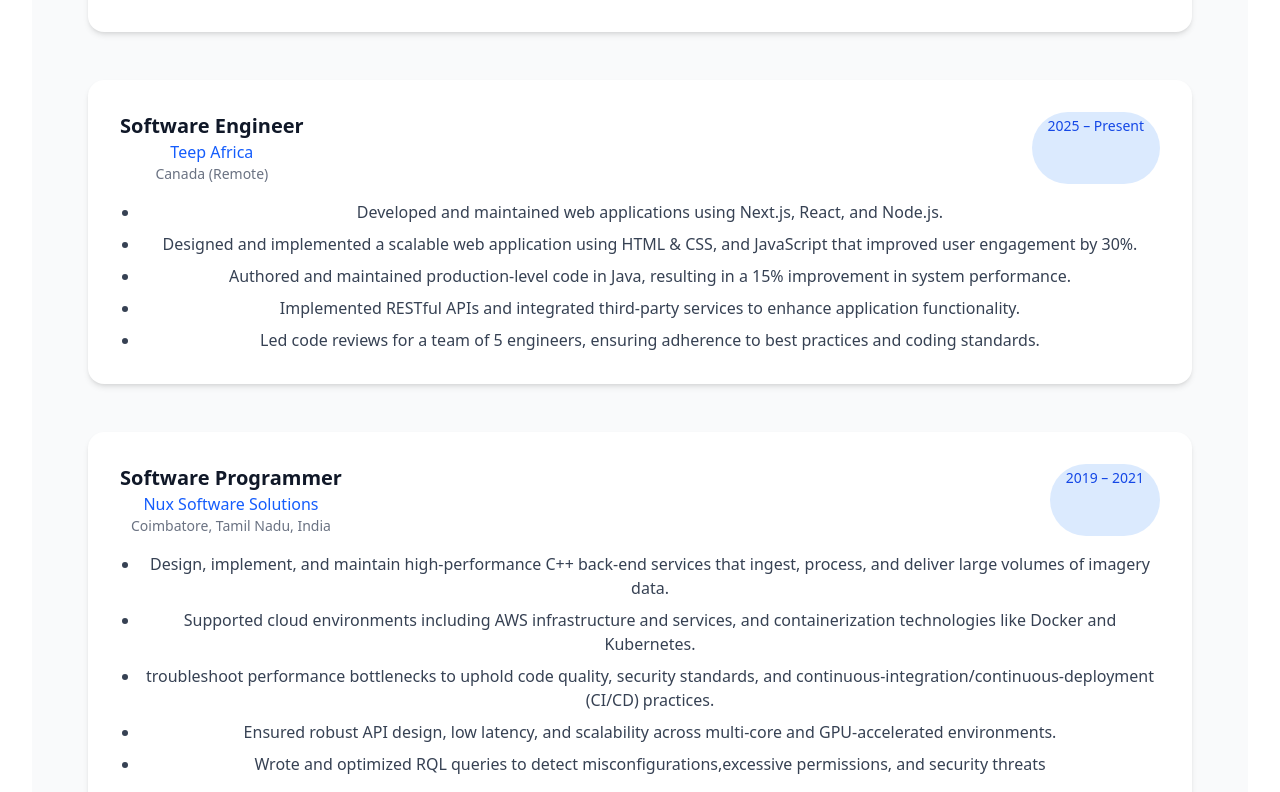
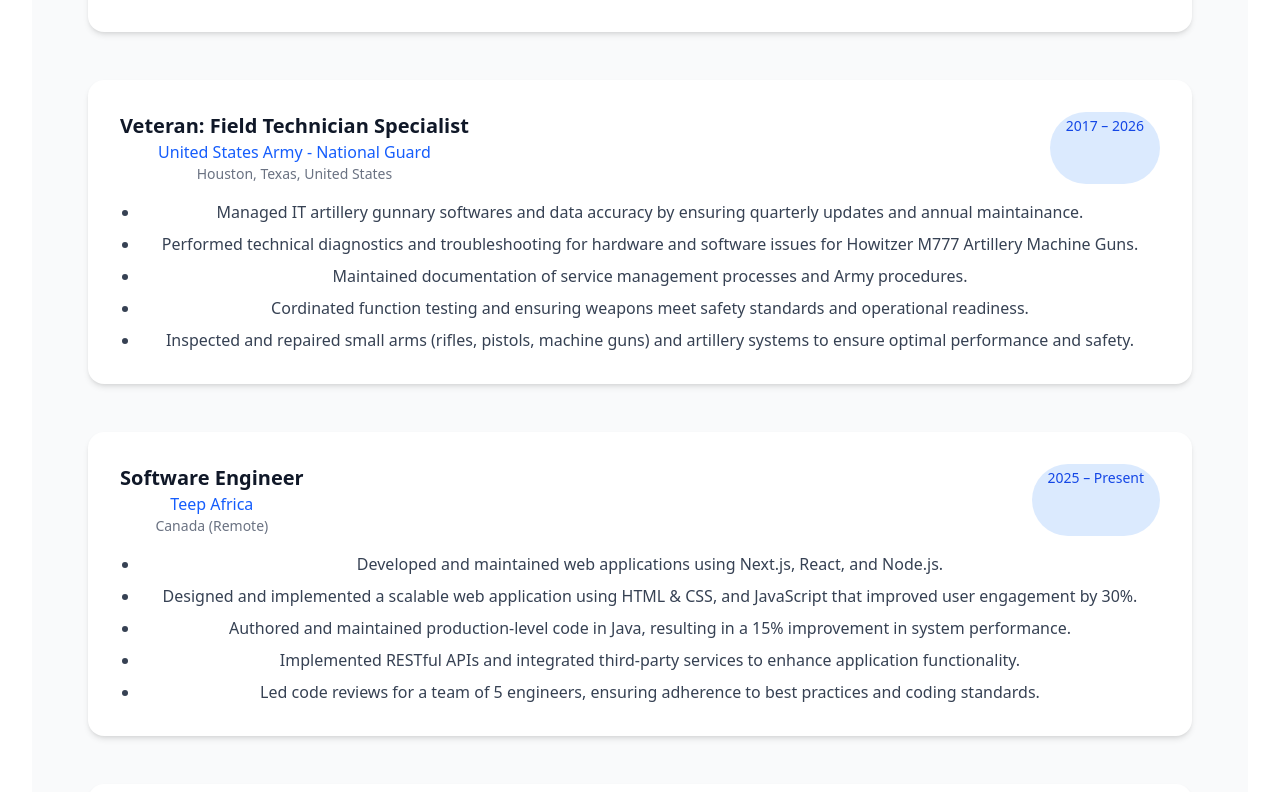
Before and after one commit to henrisonok/my-resume-profile, a React (Vite) app: page / in a window 1280 px wide. Shown: the part 1948-2740 px from the top of the page. Built offline with nearby package versions, Linux system fonts and the light colour scheme.

Commit message:
Updated Experience section

```diff
--- a/src/components/Experience.tsx
+++ b/src/components/Experience.tsx
@@ -12,6 +12,19 @@
         "Partnered with engineers to troubleshoot web-based tools and enhance usability through data-driven fixes.",
         "Facilitated Agile stand-ups and sprints as Scrum Master, ensuring on-time delivery of software features",
       ],
+    },
+    {
+        role: "Veteran: Field Technician Specialist",
+        company: "United States Army - National Guard",
+        location: "Houston, Texas, United States",
+        duration: "2017 – 2026",
+        responsibilities: [
+            "Managed IT artillery gunnary softwares and data accuracy by ensuring quarterly updates and annual maintainance.",
+            "Performed technical diagnostics and troubleshooting for hardware and software issues for Howitzer M777 Artillery Machine Guns.",
+            "Maintained documentation of service management processes and Army procedures.",
+            "Cordinated function testing and ensuring weapons meet safety standards and operational readiness.",
+            "Inspected and repaired small arms (rifles, pistols, machine guns) and artillery systems to ensure optimal performance and safety.",
+        ],
     },
     {
       role: "Software Engineer",
@@ -34,7 +47,7 @@
       responsibilities: [
         "Design, implement, and maintain high‑performance C++ back‑end services that ingest, process, and deliver large volumes of imagery data.",
         "Supported cloud environments including AWS infrastructure and services, and containerization technologies like Docker and Kubernetes.",
-        "troubleshoot performance bottlenecks to uphold code quality, security standards, and continuous‑integration/continuous‑deployment (CI/CD) practices.",
+        "Troubleshoot performance bottlenecks to uphold code quality, security standards, and continuous‑integration/continuous‑deployment (CI/CD) practices.",
         "Ensured robust API design, low latency, and scalability across multi‑core and GPU‑accelerated environments.",
         "Wrote and optimized RQL queries to detect misconfigurations,excessive permissions, and security threats"
       ],
```
